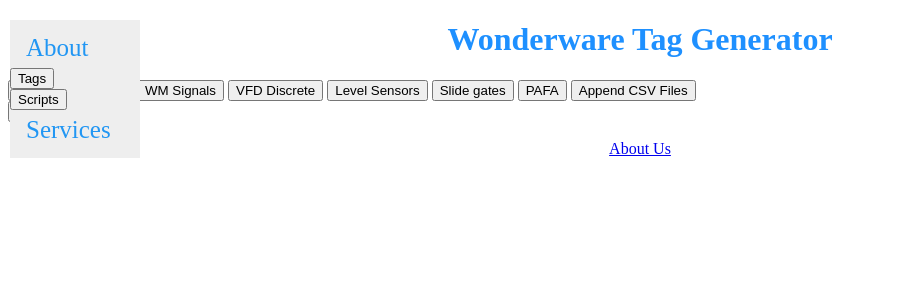
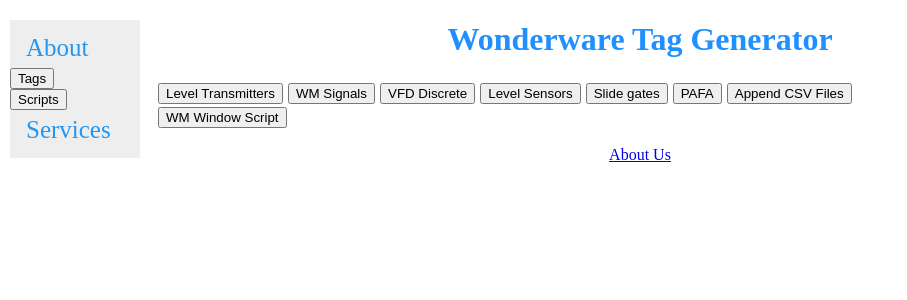
Before and after one commit to sebasalvarez13/ww-tag-generation, a Flask app: page / in a window 1280 px wide. Shown: the top 300 px of the page, without its empty margins (0-907 px from the left). Run offline with Flask 2, Linux system fonts and the light colour scheme.

Commit message:
Added .main styling

```diff
--- a/static/tabs.css
+++ b/static/tabs.css
@@ -3,6 +3,12 @@ head{
 }
 body{
   background-color: rgb(255, 255, 255);
+}
+
+.main{
+  margin-left: 140px; /* Same width as the sidebar + left position in px */
+  font-size: 20px; /* Increased text to enable scrolling */
+  padding: 0px 10px;
 }
 
 /*Style the input box */
```
